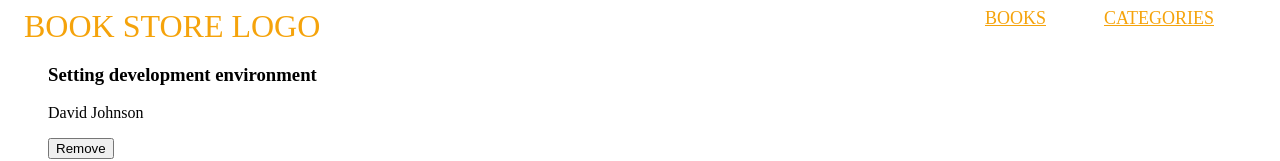
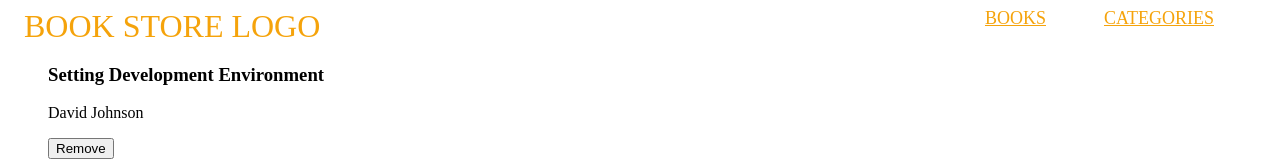
Before and after one commit to henrycode460/book-store, a React (Create React App) app: page /Book in a window 1280 px wide. Shown: the top 161 px of the page. Built offline with nearby package versions, Linux system fonts and the light colour scheme.

Commit message:
fix linter error

```diff
--- a/src/Components/Books.js
+++ b/src/Components/Books.js
@@ -8,7 +8,7 @@ class Book extends React.Component {
             books: [
               {
                 id: 1,
-                title: "Setting development environment",
+                title: "Setting Development Environment",
                 author: "David Johnson"
               },
 
```
